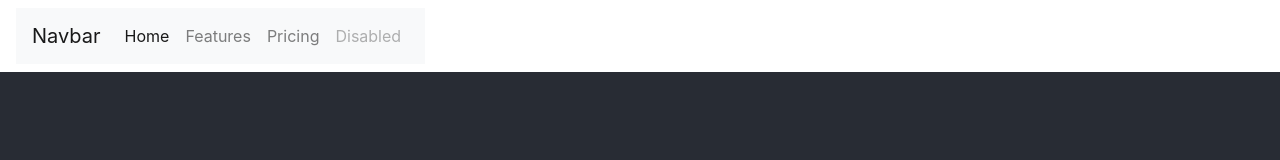
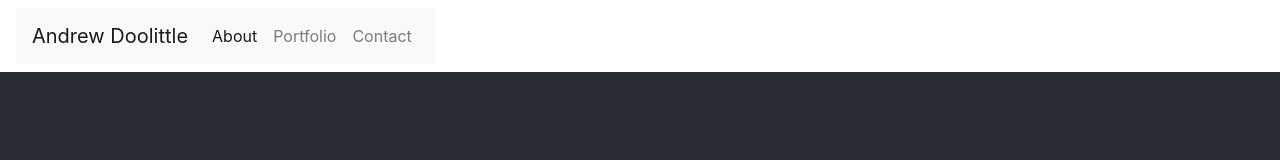
Before and after one commit to azdoolittle/personalWebsite, a React (Create React App) app: page / in a window 1280 px wide. Shown: the top 160 px of the page. Built offline with nearby package versions, Linux system fonts and the light colour scheme.

Commit message:
Navbar with About, Portfolio, Contact sections

```diff
--- a/src/components/Navbar.js
+++ b/src/components/Navbar.js
@@ -4,23 +4,20 @@ const Navbar = () => {
   return (
     <div className="navbar">
       <nav class="navbar navbar-expand-lg navbar-light bg-light">
-      <a class="navbar-brand" href="#">Navbar</a>
+      <a class="navbar-brand" href="#">Andrew Doolittle</a>
       <button class="navbar-toggler" type="button" data-toggle="collapse" data-target="#navbarNav" aria-controls="navbarNav" aria-expanded="false" aria-label="Toggle navigation">
         <span class="navbar-toggler-icon"></span>
       </button>
       <div class="collapse navbar-collapse" id="navbarNav">
         <ul class="navbar-nav">
           <li class="nav-item active">
-            <a class="nav-link" href="#">Home <span class="sr-only">(current)</span></a>
+            <a class="nav-link" href="#">About <span class="sr-only">(current)</span></a>
           </li>
           <li class="nav-item">
-            <a class="nav-link" href="#">Features</a>
+            <a class="nav-link" href="#">Portfolio</a>
           </li>
           <li class="nav-item">
-            <a class="nav-link" href="#">Pricing</a>
-          </li>
-          <li class="nav-item">
-            <a class="nav-link disabled" href="#">Disabled</a>
+            <a class="nav-link" href="#">Contact</a>
           </li>
         </ul>
       </div>
```
